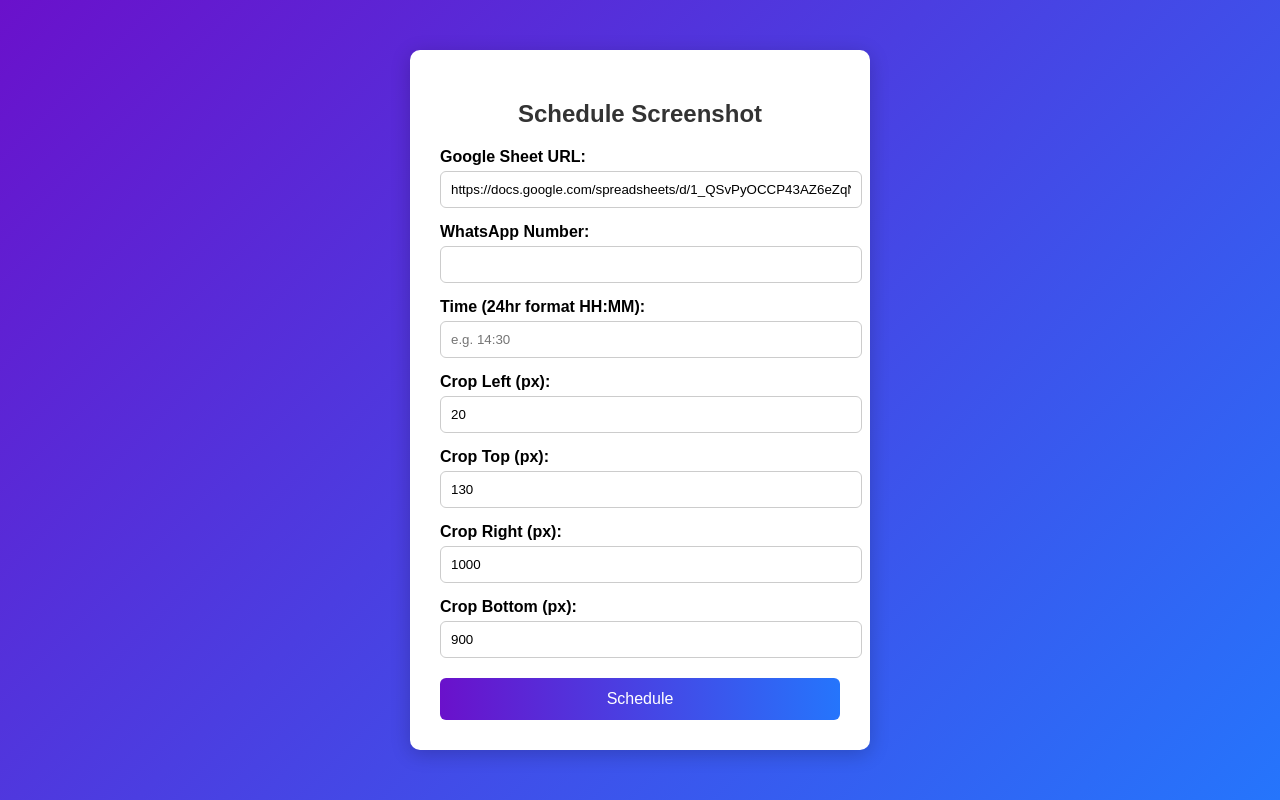
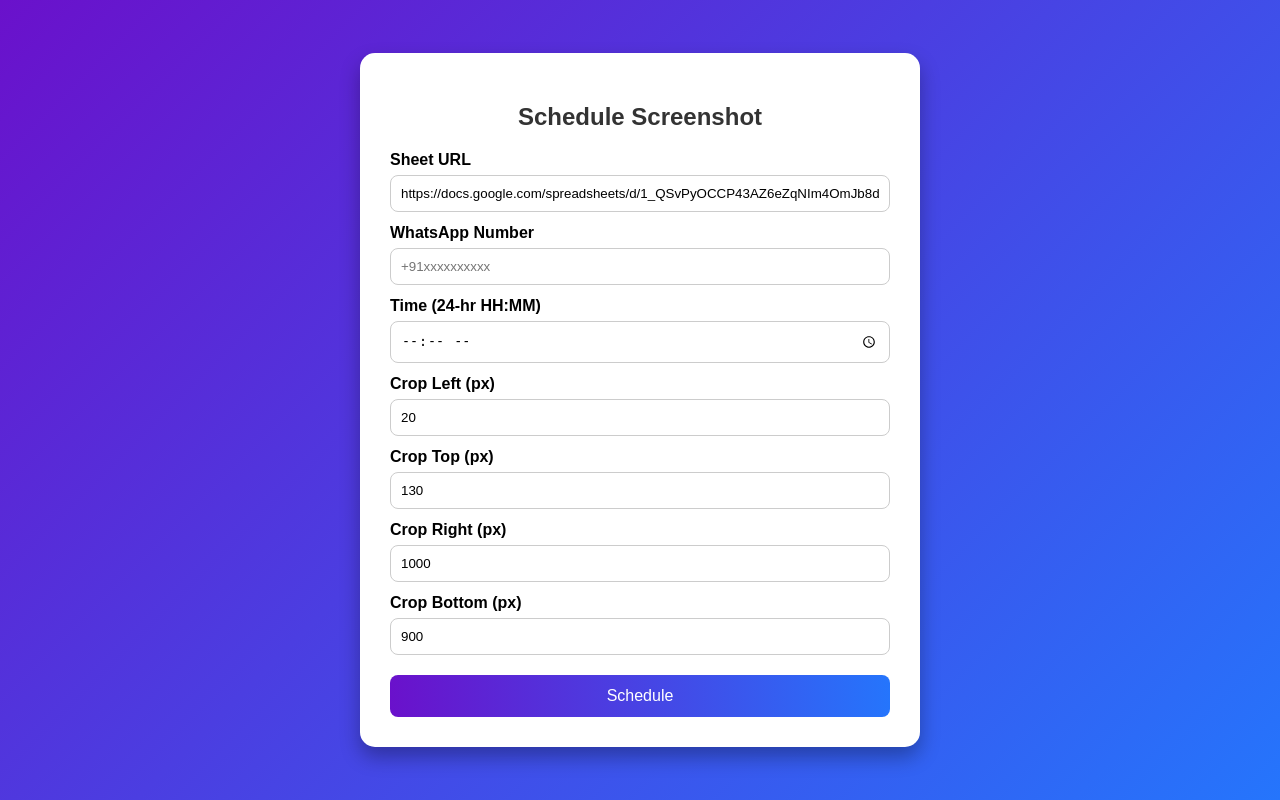
Before and after one commit to kraken3743/sheet-to-whatsapp, a Flask app: page / in a window 1280 px wide. Run offline with Flask 3, Linux system fonts and the light colour scheme.

Commit message:
Fix code

```diff
--- a/app.py
+++ b/app.py
@@ -1,4 +1,4 @@
-from flask import Flask, request, render_template
+from flask import Flask, render_template, request
 from scheduler import schedule_user, run_loop
 import threading
 import os
@@ -11,25 +11,19 @@ def index():
 
 @app.route('/register', methods=['POST'])
 def register():
-    try:
-        data = request.form
-        sheet_url = data['sheet_url']
-        number = data['whatsapp_number']
-        time_str = data['time']
-        crop_box = (
-            int(data['crop_left']),
-            int(data['crop_top']),
-            int(data['crop_right']),
-            int(data['crop_bottom'])
-        )
-        schedule_user(sheet_url, number, time_str, crop_box)
-        return "Scheduled successfully!"
-    except Exception as e:
-        print(f"[ERROR] in /register: {e}")
-        return "Failed to schedule", 500
+    data = request.form
+    sheet_url = data['sheet_url']
+    number = data['whatsapp_number']
+    time_str = data['time']  # format HH:MM
+    crop_box = (
+        int(data['crop_left']),
+        int(data['crop_top']),
+        int(data['crop_right']),
+        int(data['crop_bottom']),
+    )
+    schedule_user(sheet_url, number, time_str, crop_box)
+    return "Scheduled successfully!"
 
-if __name__ == '__main__':
+if __name__ == "__main__":
     threading.Thread(target=run_loop, daemon=True).start()
-    port = int(os.environ.get("PORT", 8080))
-    print("[SCHEDULER] Loop started")
-    app.run(host='0.0.0.0', port=port)
+    app.run(host="0.0.0.0", port=8080)
--- a/scheduler.py
+++ b/scheduler.py
@@ -1,34 +1,34 @@
-import threading
+from datetime import datetime
 import time
-from datetime import datetime
+import pytz
 from screenshot import take_screenshot
 from whatsapp import send_whatsapp_image
 
 users = []
-lock = threading.Lock()
 
 def schedule_user(sheet_url, number, time_str, crop_box):
-    with lock:
-        users.append({
-            "sheet_url": sheet_url,
-            "number": number,
-            "time": time_str,
-            "crop_box": crop_box,
-            "sent": False
-        })
-        print(f"[SCHEDULE] Scheduled {number} at {time_str}")
+    users.append({
+        "sheet_url": sheet_url,
+        "number": number,
+        "time_str": time_str,
+        "crop_box": crop_box,
+        "sent": False
+    })
+    print(f"[SCHEDULED] {number} at {time_str} IST")
 
 def run_loop():
+    print("[SCHEDULER] Loop started")
+    ist = pytz.timezone("Asia/Kolkata")
     while True:
-        now = datetime.now().strftime("%H:%M")
-        with lock:
-            for user in users:
-                if user["time"] == now and not user["sent"]:
-                    print(f"[SEND] Triggering send for {user['number']} at {now}")
-                    try:
-                        img = take_screenshot(user["sheet_url"], user["crop_box"])
-                        send_whatsapp_image(user["number"], img)
-                        user["sent"] = True
-                    except Exception as e:
-                        print(f"[ERROR] Failed to send: {e}")
+        now = datetime.now(ist)
+        current_time = now.strftime("%H:%M")
+        for user in users:
+            if not user['sent'] and current_time == user['time_str']:
+                print(f"[SEND] Triggering for {user['number']} at {current_time}")
+                try:
+                    path = take_screenshot(user['sheet_url'], user['crop_box'])
+                    send_whatsapp_image(user['number'], path)
+                    user['sent'] = True
+                except Exception as e:
+                    print(f"[ERROR] Failed: {e}")
         time.sleep(1)
--- a/templates/index.html
+++ b/templates/index.html
@@ -1,26 +1,28 @@
 <!DOCTYPE html>
 <html lang="en">
 <head>
-  <meta charset="UTF-8" />
-  <title>Schedule Sheet to WhatsApp</title>
-  <meta name="viewport" content="width=device-width, initial-scale=1" />
+  <meta charset="UTF-8">
+  <title>Schedule Screenshot</title>
+  <meta name="viewport" content="width=device-width, initial-scale=1">
   <style>
     body {
-      font-family: Arial, sans-serif;
+      margin: 0;
+      padding: 0;
       background: linear-gradient(135deg, #6a11cb, #2575fc);
+      font-family: sans-serif;
       display: flex;
       justify-content: center;
       align-items: center;
       height: 100vh;
-      margin: 0;
     }
 
-    .box {
-      background: #fff;
+    .form-box {
+      background: white;
       padding: 30px;
-      border-radius: 10px;
-      box-shadow: 0 4px 20px rgba(0, 0, 0, 0.2);
-      width: 400px;
+      border-radius: 15px;
+      box-shadow: 0 10px 20px rgba(0, 0, 0, 0.3);
+      max-width: 500px;
+      width: 100%;
     }
 
     h2 {
@@ -29,60 +31,63 @@
     }
 
     label {
-      margin-top: 15px;
+      margin-top: 12px;
       display: block;
       font-weight: bold;
     }
 
-    input {
+    input[type="text"],
+    input[type="number"],
+    input[type="time"] {
       width: 100%;
       padding: 10px;
-      margin-top: 5px;
-      border-radius: 6px;
+      margin-top: 6px;
+      border-radius: 8px;
       border: 1px solid #ccc;
+      box-sizing: border-box;
     }
 
     button {
       margin-top: 20px;
       width: 100%;
+      padding: 12px;
       background: linear-gradient(to right, #6a11cb, #2575fc);
+      border: none;
+      border-radius: 8px;
       color: white;
-      border: none;
-      padding: 12px;
-      border-radius: 6px;
       font-size: 16px;
       cursor: pointer;
     }
 
     button:hover {
-      background: linear-gradient(to right, #5a0eb3, #1a5fd8);
+      opacity: 0.9;
     }
   </style>
 </head>
 <body>
-  <div class="box">
+  <div class="form-box">
     <h2>Schedule Screenshot</h2>
-    <form method="POST" action="/register">
-      <label>Google Sheet URL:</label>
-      <input type="text" name="sheet_url" required value="https://docs.google.com/spreadsheets/d/1_QSvPyOCCP43AZ6eZqNIm4OmJb8ds9EB4UD88C2-Sb4/edit?gid=909429816#gid=909429816"/>
+    <form action="/register" method="POST">
+      <label>Sheet URL</label>
+      <input type="text" name="sheet_url" required value="https://docs.google.com/spreadsheets/d/1_QSvPyOCCP43AZ6eZqNIm4OmJb8ds9EB4UD88C2-Sb4/edit?gid=909429816#gid=909429816">
 
-      <label>WhatsApp Number:</label>
-      <input type="text" name="whatsapp_number" required />
+      <label>WhatsApp Number</label>
+      <input type="text" name="whatsapp_number" required placeholder="+91xxxxxxxxxx">
 
-      <label>Time (24hr format HH:MM):</label>
-      <input type="text" name="time" required placeholder="e.g. 14:30"/>
+      <label>Time (24-hr HH:MM)</label>
+      <input type="time" name="time" required>
 
-      <label>Crop Left (px):</label>
-      <input type="number" name="crop_left" value="20" />
+      <label>Crop Left (px)</label>
+      <input type="number" name="crop_left" value="20">
 
-      <label>Crop Top (px):</label>
-      <input type="number" name="crop_top" value="130" />
+      <label>Crop Top (px)</label>
+      <input type="number" name="crop_top" value="130">
 
-      <label>Crop Right (px):</label>
-      <input type="number" name="crop_right" value="1000" />
+      <label>Crop Right (px)</label>
+      <input type="number" name="crop_right" value="1000">
 
-      <label>Crop Bottom (px):</label>
-      <input type="number" name="crop_bottom" value="900" />
+      <label>Crop Bottom (px)</label>
+      <input type="number" name="crop_bottom" value="900">
 
       <button type="submit">Schedule</button>
     </form>
```
Also changed, not shown: screenshot.py (+6 -4 lines), whatsapp.py (+6 -8 lines).
